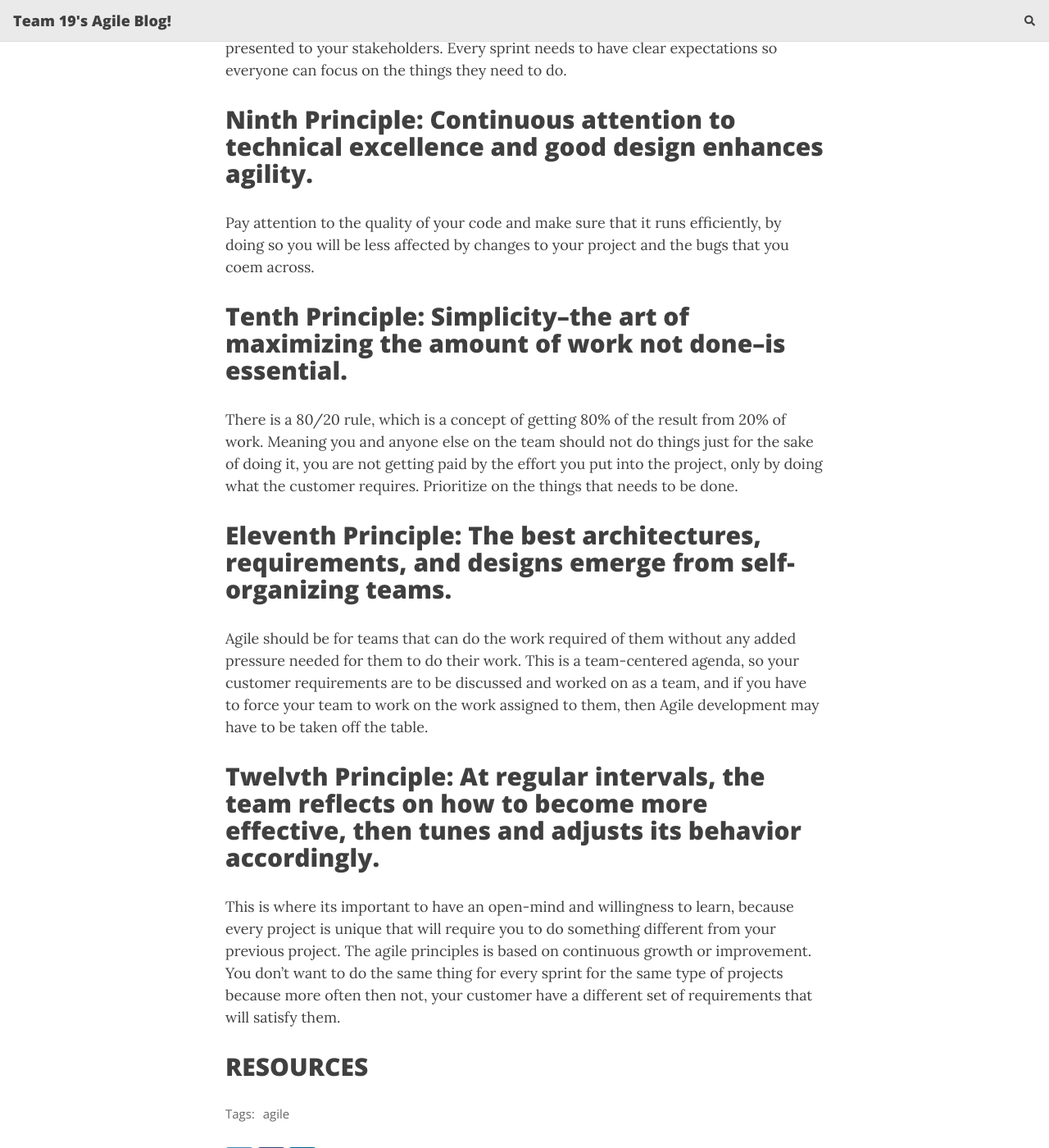
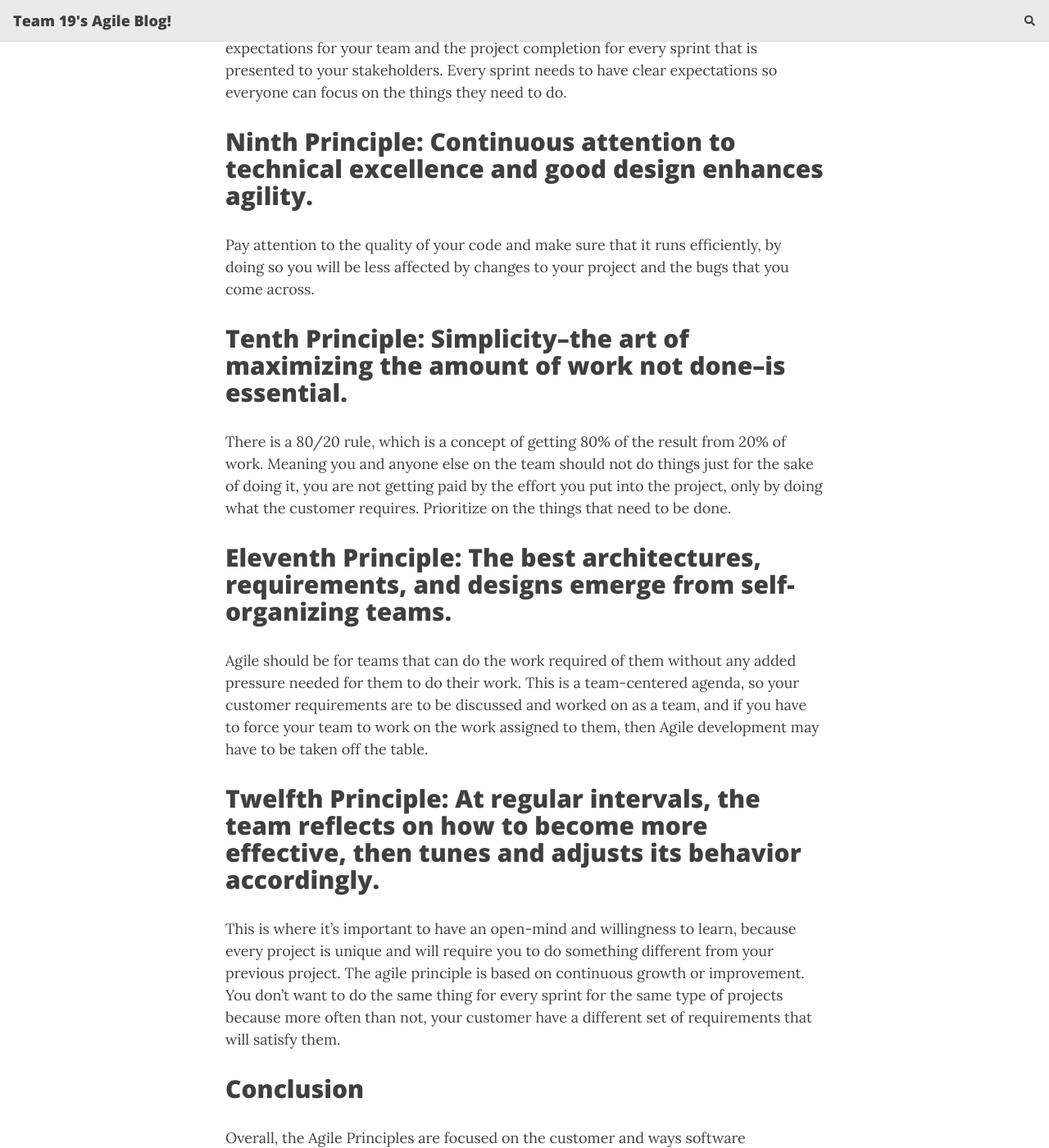
Before and after one commit to dlouangr/agile-blog, a Jekyll site: the page built from _posts/2023-09-11-post2.md, in a window 1280 px wide and 1400 px high, scrolled down 3099 px. Shown: the whole window at 82% size. Built offline with Jekyll 4.4.1, drawn with Linux system fonts in a browser that asks for light colours; nearby versions of some CDN libraries; comment, search, counter and statistics services are not loaded; some of the changed text lies outside the part shown.

Commit message:
Update 2023-09-11-post2.md

```diff
--- a/_posts/2023-09-11-post2.md
+++ b/_posts/2023-09-11-post2.md
@@ -30,7 +30,7 @@ The idea behind this principle is to give the projects to individuals who are in
 
 ## Sixth Principle: The most efficient and effective method of conveying information to and within a development team is face-to-face conversation.
 
-This concept brings about real time conversations and discussions that focuses on shortening the response time between stakeholders. Since the workplace has moved from a in-person to a hybrid style, it is best practice for your team to not communicate through email for meetings or interactions between different stakeholders.
+This concept brings about real time conversations and discussions that focus on shortening the response time between stakeholders. Since the workplace has moved from an in-person to a hybrid style, it is best practice for your team to not communicate through email for meetings or interactions between different stakeholders.
 
 ## Seventh Principle: Working software is the primary measure of progress.
 
@@ -38,23 +38,27 @@ Pretty simple, if your software is not working the way the customer wants it the
 
 ## Eighth Principle: Agile processes promote sustainable development. The sponsors, developers, and users should be able to maintain a constant pace indefinitely.
 
-Your team is made up of humans and when you force them to work more than expected this can cause your team to burnout or make poor quality work. Agile is a ever-changing process and can be taxing if not enough thoughts were put into realistic expectations for your team and the project completion for every sprint that is presented to your stakeholders. Every sprint needs to have clear expectations so everyone can focus on the things they need to do.
+Your team is made up of humans and when you force them to work more than expected this can cause your team to burnout or make poor quality work. Agile is an ever-changing process and can be taxing if not enough thoughts are put into realistic expectations for your team and the project completion for every sprint that is presented to your stakeholders. Every sprint needs to have clear expectations so everyone can focus on the things they need to do.
 
 ## Ninth Principle: Continuous attention to technical excellence and good design enhances agility.
 
-Pay attention to the quality of your code and make sure that it runs efficiently, by doing so you will be less affected by changes to your project and the bugs that you coem across.
+Pay attention to the quality of your code and make sure that it runs efficiently, by doing so you will be less affected by changes to your project and the bugs that you come across.
 
 ## Tenth Principle: Simplicity--the art of maximizing the amount of work not done--is essential.
 
-There is a 80/20 rule, which is a concept of getting 80% of the result from 20% of work. Meaning you and anyone else on the team should not do things just for the sake of doing it, you are not getting paid by the effort you put into the project, only by doing what the customer requires. Prioritize on the things that needs to be done.
+There is a 80/20 rule, which is a concept of getting 80% of the result from 20% of work. Meaning you and anyone else on the team should not do things just for the sake of doing it, you are not getting paid by the effort you put into the project, only by doing what the customer requires. Prioritize on the things that need to be done.
 
 ## Eleventh Principle: The best architectures, requirements, and designs emerge from self-organizing teams.
 
 Agile should be for teams that can do the work required of them without any added pressure needed for them to do their work. This is a team-centered agenda, so your customer requirements are to be discussed and worked on as a team, and if you have to force your team to work on the work assigned to them, then Agile development may have to be taken off the table.
 
-## Twelvth Principle: At regular intervals, the team reflects on how to become more effective, then tunes and adjusts its behavior accordingly.
+## Twelfth Principle: At regular intervals, the team reflects on how to become more effective, then tunes and adjusts its behavior accordingly.
 
-This is where its important to have an open-mind and willingness to learn, because every project is unique that will require you to do something different from your previous project. The agile principles is based on continuous growth or improvement. You don't want to do the same thing for every sprint for the same type of projects because more often then not, your customer have a different set of requirements that will satisfy them.
+This is where it's important to have an open-mind and willingness to learn, because every project is unique and will require you to do something different from your previous project. The agile principle is based on continuous growth or improvement. You don't want to do the same thing for every sprint for the same type of projects because more often than not, your customer have a different set of requirements that will satisfy them.
+
+## Conclusion
+
+Overall, the Agile Principles are focused on the customer and ways software developers or project managers can provide their customers with a satisfying end product.
 
 ## RESOURCES
 
```
Also changed, not shown: other parts of _posts/2023-09-11-post2.md (+1 -1 lines).
